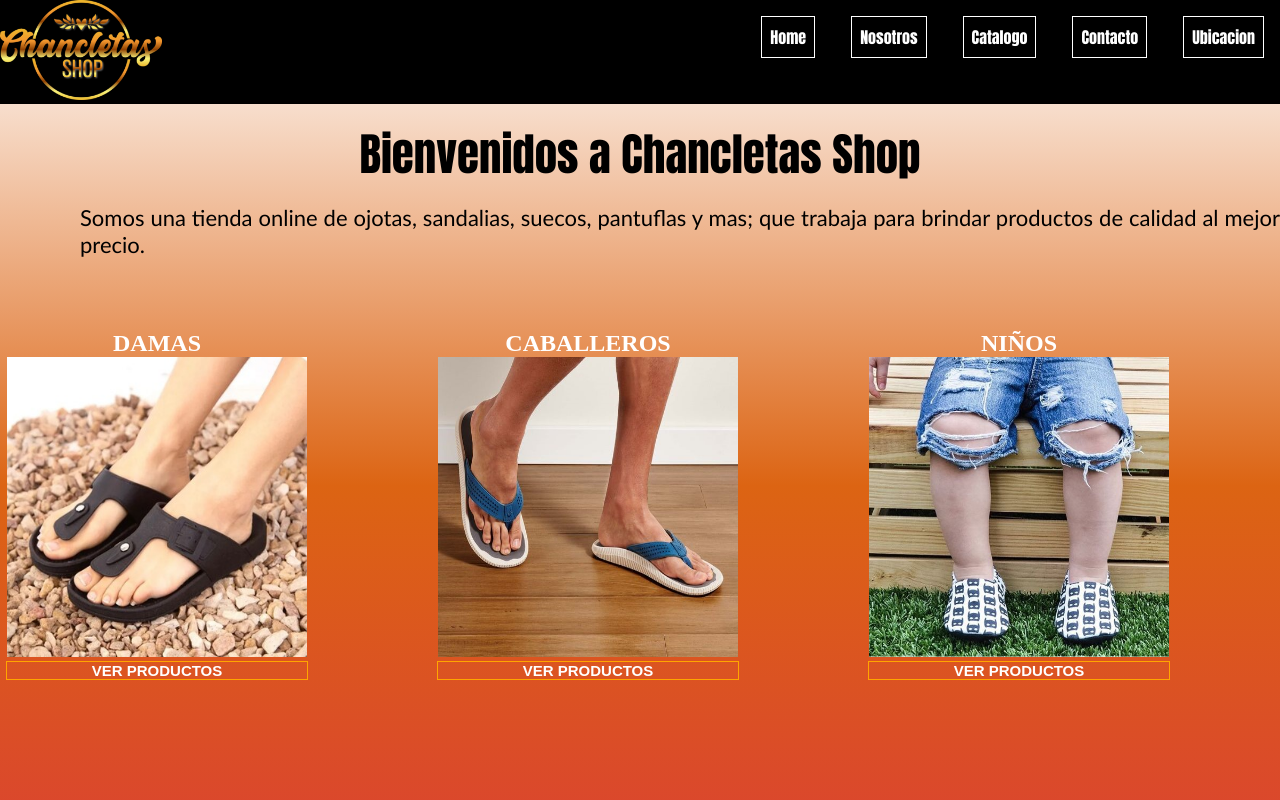
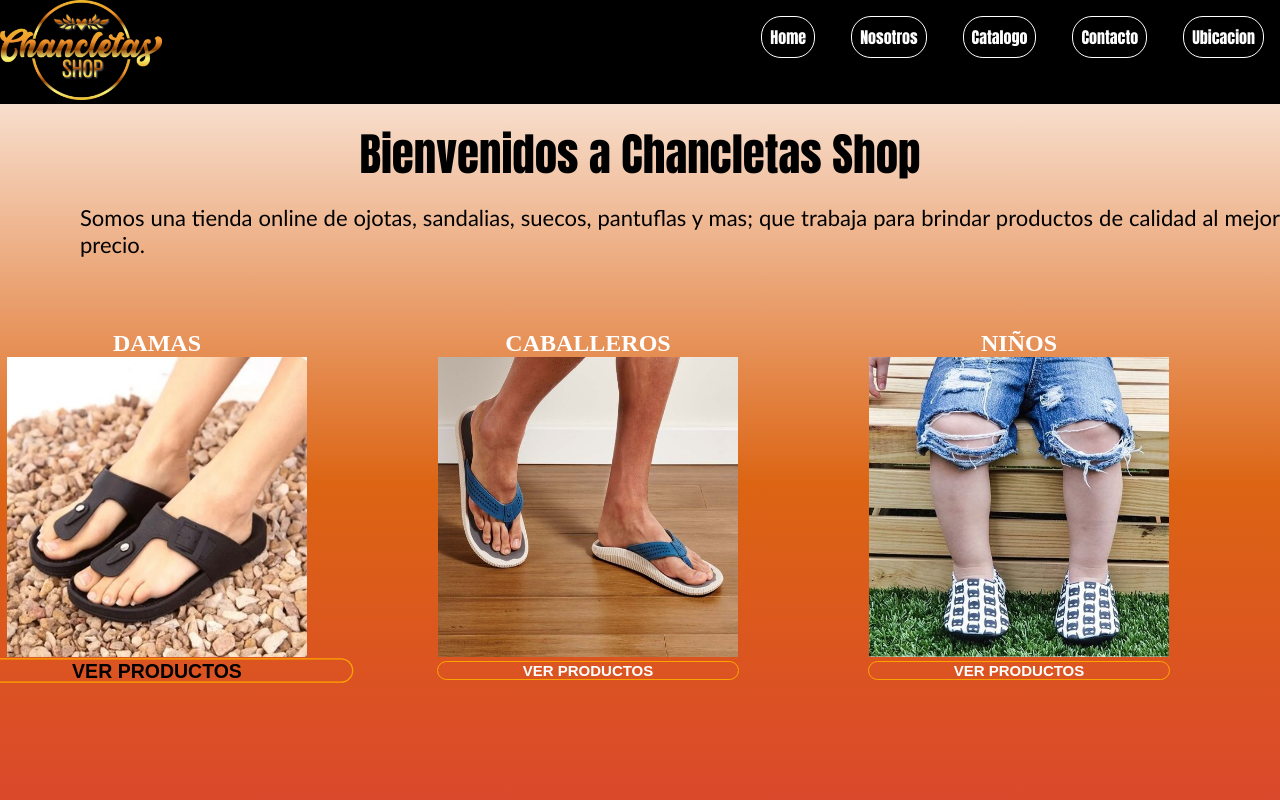
Before and after one commit to mayermorante26/chancletasshop, a plain HTML site: page index.html in a window 1280 px wide. In both pictures the pointer is over the element 157 px from the left and 670 px from the top of the page. Shown: the top 800 px of the page. Drawn offline with Linux system fonts and the light colour scheme.

Commit message:
Agregue Transformacion de escala y border radius a los botones del Index y Catalogo

```diff
--- a/style.css
+++ b/style.css
@@ -48,6 +48,7 @@ body{
     border: 1px solid white;
     padding: 8px;
     margin: 16px;
+    border-radius: 20px;
 }
 
 .encabezado_menu_item a{
@@ -131,6 +132,11 @@ height: 650px;
     margin: 10px  10px;
     justify-content: space-evenly;
     align-items: top;
+}
+
+.productos h3:hover{
+    transform: scale(1.3);
+    color: black;
 }
 .header_index{
     width: auto;
@@ -306,6 +312,7 @@ height: 650px;
     font-size: 15px;
     justify-content: center;
     text-align: center;
+    border-radius: 20px;
 }
 
 .producto_categorias h3{
```
